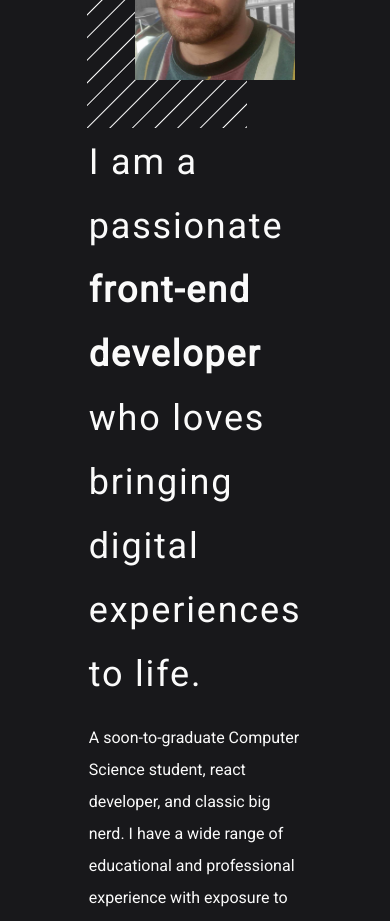
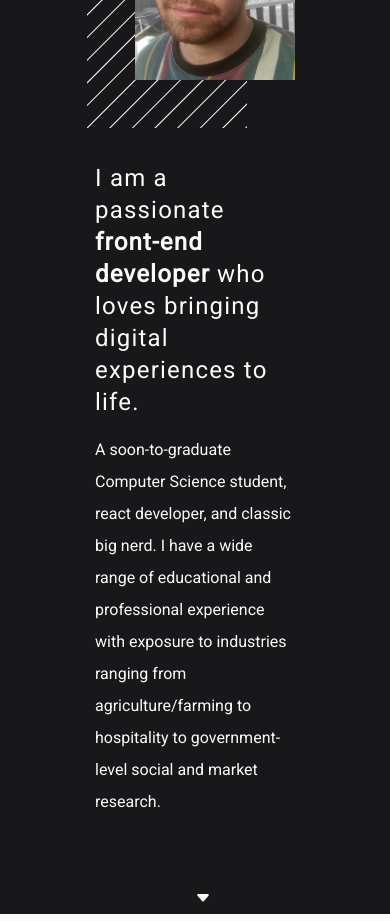
Before and after one commit to williamalowe/portfolio, a Next.js app: page / in a window 390 px wide. Shown: the part 1060-1981 px from the top of the page. Built offline with nearby package versions, Linux system fonts and the light colour scheme.

Commit message:
styles: add about component mobile styles

```diff
--- a/src/components/about.tsx
+++ b/src/components/about.tsx
@@ -7,14 +7,14 @@
   return (
     <section
       id="about"
-      className="relative min-h-screen w-full flex bg-zinc-900 text-zinc-50 justify-center px-24 pt-24"
+      className="relative min-h-screen w-full flex bg-zinc-900 text-zinc-50 justify-center px-24 py-24"
     >
-      <div className="flex flex-col md:flex-row items-center justify-center max-w-[1200px] gap-x-4">
+      <div className="flex flex-col lg:flex-row items-center justify-center max-w-[1200px] gap-x-4">
         <div className="flex-1 flex items-center justify-center">
           <AboutImage />
         </div>
-        <div className="flex-1 flex flex-col gap-y-4">
-          <p className="text-4xl tracking-wider leading-[4rem]">
+        <div className="mt-8 lg:mt-0 flex-1 flex flex-col gap-y-4">
+          <p className="text-2xl sm:text-4xl tracking-wider sm:leading-[4rem]">
             I am a passionate{" "}
             <span className="font-bold">front-end developer</span> who loves
             bringing digital experiences to life.
```
